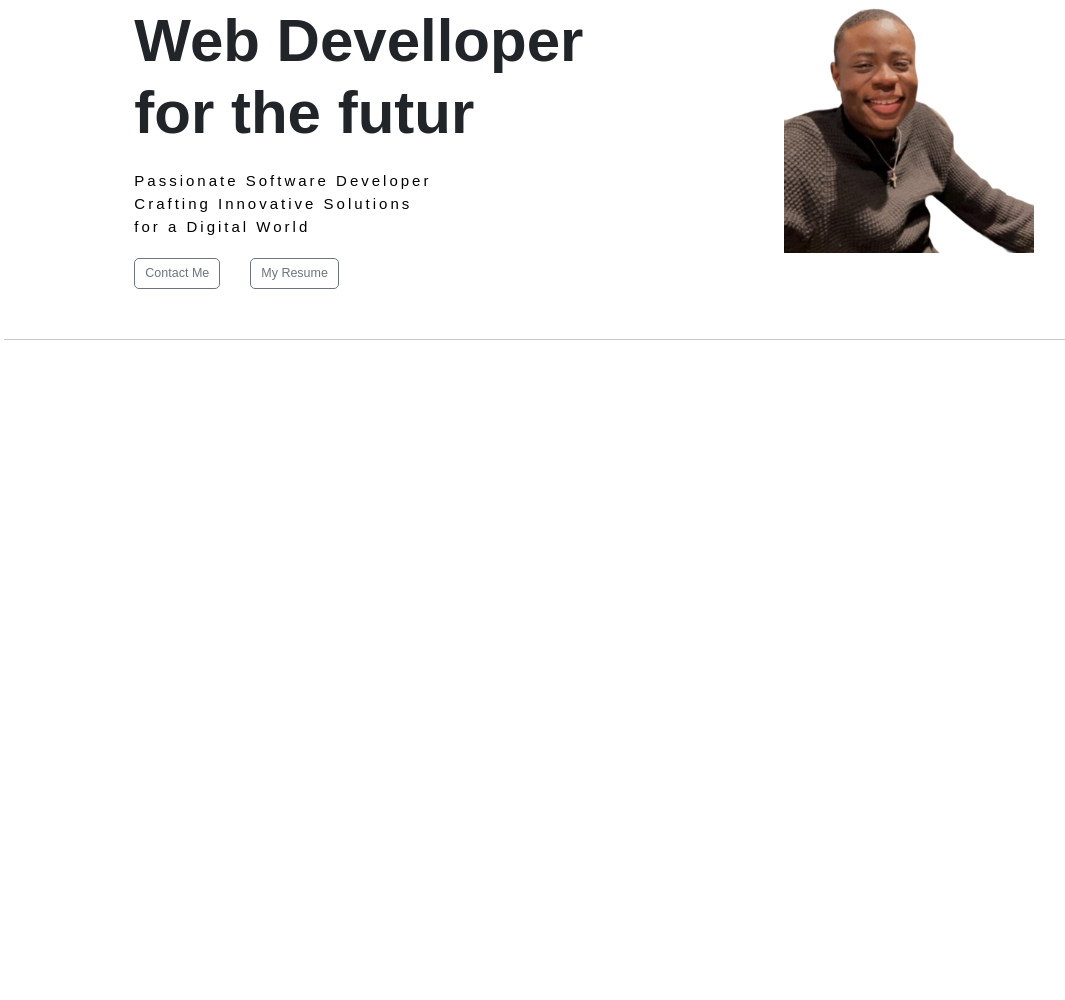
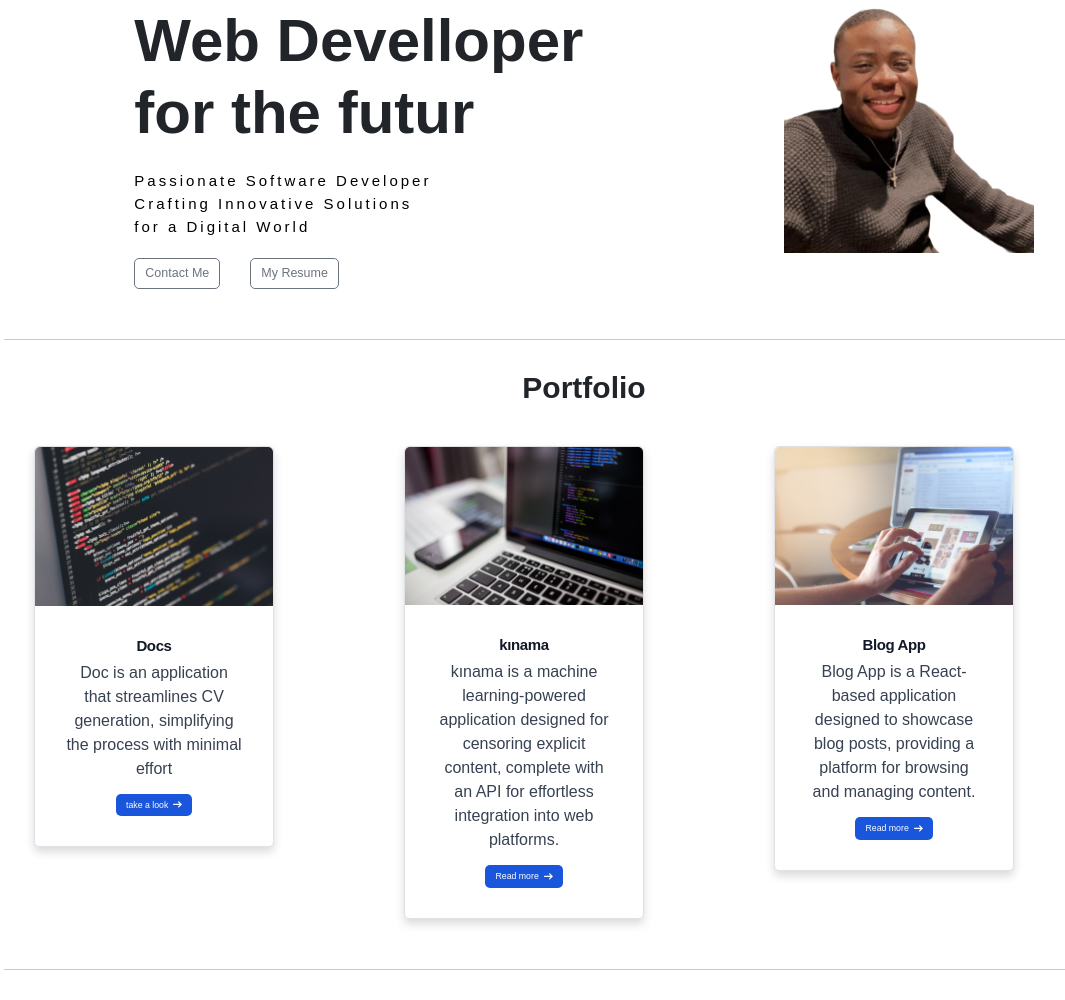
Before and after one commit to 00243pinhas/pinhas_portfolio, a website built with Vite: page index.html in a window 1280 px wide. Shown: the part 117-1117 px from the top of the page, without its empty margins (56-1121 px from the left). Before the commit the page ends 800 px from the top, so only its background shows below. Built offline with nearby package versions, Linux system fonts and the light colour scheme.

Commit message:
portfolio is done

```diff
--- a/index.html
+++ b/index.html
@@ -87,8 +87,83 @@
         </section>
 
         <hr class="line-final  hr hr-blurry" />
-<!--
-        <section  id="about" class="about">
+
+
+        <section id="portfolio" class="portfolio">
+
+          <h1>Portfolio</h1>
+
+          <div class="main-portfolio">
+                <div class="cart-one">
+
+                    <div class="max-w-sm bg-white border border-gray-200 rounded-lg shadow dark:bg-gray-800 dark:border-gray-700">
+                      <a href="#">
+                          <img class="rounded-t-lg" src="/assets/project-1.jpg" alt="" />
+                      </a>
+                      <div class="p-5">
+                          <a href="#">
+                              <h5 class="mb-2 text-2xl font-bold tracking-tight text-gray-900 dark:text-white">Docs</h5>
+                          </a>
+                          <p class="mb-3 font-normal text-gray-700 dark:text-gray-400"> Doc is an application that streamlines CV generation, simplifying the process with minimal effort</p>
+                          <a href="https://letket-docs-ci-beta.s3.eu-west-3.amazonaws.com/index.html#/choose-template" target="_blank" class="inline-flex items-center px-3 py-2 text-sm font-medium text-center text-white bg-blue-700 rounded-lg hover:bg-blue-800 focus:ring-4 focus:outline-none focus:ring-blue-300 dark:bg-blue-600 dark:hover:bg-blue-700 dark:focus:ring-blue-800">
+                              take a look
+                              <svg class="rtl:rotate-180 w-3.5 h-3.5 ms-2" aria-hidden="true" xmlns="http://www.w3.org/2000/svg" fill="none" viewBox="0 0 14 10">
+                                  <path stroke="currentColor" stroke-linecap="round" stroke-linejoin="round" stroke-width="2" d="M1 5h12m0 0L9 1m4 4L9 9"/>
+                              </svg>
+                          </a>
+                      </div>
+                    </div>
+
+                </div>
+                <div class="carte-two">
+
+                      <div class="max-w-sm bg-white border border-gray-200 rounded-lg shadow dark:bg-gray-800 dark:border-gray-700">
+                        <a href="#">
+                            <img class="rounded-t-lg" src="/assets/project-2.jpg" alt="" />
+                        </a>
+                        <div class="p-5">
+                            <a href="#">
+                                <h5 class="mb-2 text-2xl font-bold tracking-tight text-gray-900 dark:text-white">kınama</h5>
+                            </a>
+                            <p class="mb-3 font-normal text-gray-700 dark:text-gray-400">kınama is a machine learning-powered application designed for censoring explicit content, complete with an API for effortless integration into web platforms.</p>
+                            <a href="#" class="inline-flex items-center px-3 py-2 text-sm font-medium text-center text-white bg-blue-700 rounded-lg hover:bg-blue-800 focus:ring-4 focus:outline-none focus:ring-blue-300 dark:bg-blue-600 dark:hover:bg-blue-700 dark:focus:ring-blue-800">
+                                Read more
+                                <svg class="rtl:rotate-180 w-3.5 h-3.5 ms-2" aria-hidden="true" xmlns="http://www.w3.org/2000/svg" fill="none" viewBox="0 0 14 10">
+                                    <path stroke="currentColor" stroke-linecap="round" stroke-linejoin="round" stroke-width="2" d="M1 5h12m0 0L9 1m4 4L9 9"/>
+                                </svg>
+                            </a>
+                        </div>
+                      </div>
+
+                </div>
+                <div class="carte-3">
+
+                    <div class="max-w-sm bg-white border border-gray-200 rounded-lg shadow dark:bg-gray-800 dark:border-gray-700">
+                      <a href="#">
+                          <img class="rounded-t-lg" src="/assets/project-3.jpg" alt="" />
+                      </a>
+                      <div class="p-5">
+                          <a href="#">
+                              <h5 class="mb-2 text-2xl font-bold tracking-tight text-gray-900 dark:text-white">Blog App</h5>
+                          </a>
+                          <p class="mb-3 font-normal text-gray-700 dark:text-gray-400">Blog App is a React-based application designed to showcase blog posts, providing a platform for browsing and managing content.</p>
+                          <a href="#" class="inline-flex items-center px-3 py-2 text-sm font-medium text-center text-white bg-blue-700 rounded-lg hover:bg-blue-800 focus:ring-4 focus:outline-none focus:ring-blue-300 dark:bg-blue-600 dark:hover:bg-blue-700 dark:focus:ring-blue-800">
+                              Read more
+                              <svg class="rtl:rotate-180 w-3.5 h-3.5 ms-2" aria-hidden="true" xmlns="http://www.w3.org/2000/svg" fill="none" viewBox="0 0 14 10">
+                                  <path stroke="currentColor" stroke-linecap="round" stroke-linejoin="round" stroke-width="2" d="M1 5h12m0 0L9 1m4 4L9 9"/>
+                              </svg>
+                          </a>
+                      </div>
+                    </div>
+
+                </div>
+          </div>
+
+        </section>
+
+        <hr class="line-final  hr hr-blurry" />
+
+        <!-- <section  id="about" class="about">
 
           <div class="aboutOnehalf">
 
--- a/src/style/index.css
+++ b/src/style/index.css
@@ -1,5 +1,6 @@
 @import'./header/header.css';
 @import'./banner/banner.css';
+@import'./portfolio/portfolio.css';
 
 
 
--- /dev/null
+++ b/src/style/portfolio/portfolio.css
@@ -0,0 +1,43 @@
+.portfolio{
+    margin: 3rem;
+    display: block;
+    align-items: center;
+    justify-content: center;
+    text-align: center;
+}
+
+.portfolio h1{
+    font-size: 3rem;
+    font-weight: bold;
+}
+
+
+.main-portfolio{
+    margin-top: 4rem;
+    display: grid;
+    grid-template-columns: repeat(3, minmax(200px, 1fr));
+    gap: 1rem;
+
+}
+
+@media only screen and (max-width: 768px) {
+
+    .main-portfolio{
+
+        grid-template-columns: repeat(2, minmax(200px, 1fr));
+
+    }
+
+}
+
+
+@media only screen and (max-width: 494px) {
+
+    .main-portfolio{
+
+        grid-template-columns: repeat(1, minmax(200px, 1fr));
+        align-items: center;
+
+    }
+
+}
```
